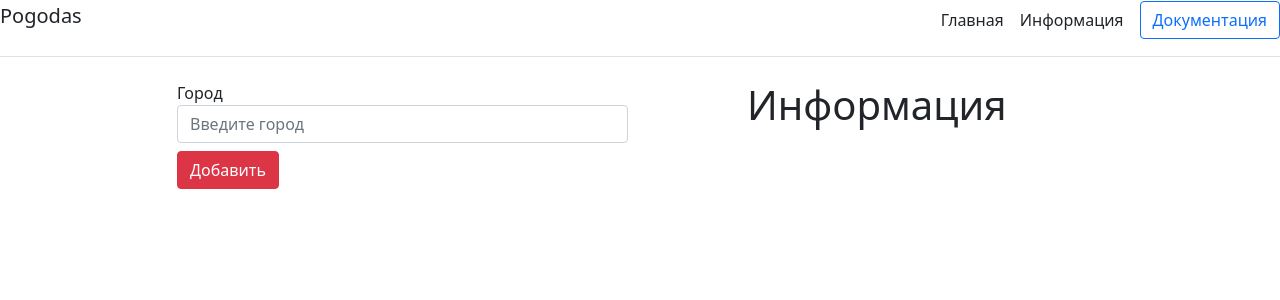
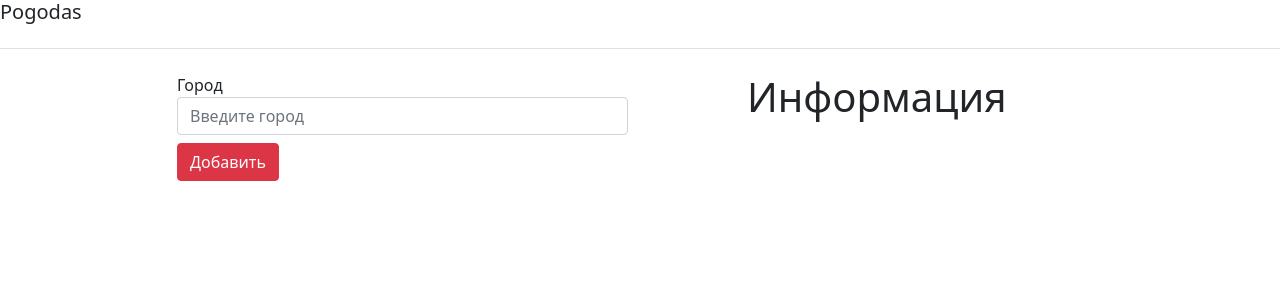
Before and after one commit to RomanPltn/Pogodas, a Django app: page / in a window 1280 px wide. Shown: the top 300 px of the page. Run offline with Django 4.2, Linux system fonts and the light colour scheme; data that the repository does not hold is empty.

Commit message:
Some changes

```diff
--- a/pogoda/templates/pogoda/index.html
+++ b/pogoda/templates/pogoda/index.html
@@ -9,11 +9,6 @@
 <body>
     <div class="d-flex flex-column flex-md-row align-items-center pb-3 mb-4 border-bottom">
       <h5 class="logo">Pogodas</h5>
-      <nav class="d-inline-flex mt-2 mt-md-0 ms-md-auto">
-        <a class="me-3 py-2 text-dark text-decoration-none" href="#">Главная</a>
-        <a class="me-3 py-2 text-dark text-decoration-none" href="#">Информация</a>
-      </nav>
-        <a class="btn btn-outline-primary" href="#">Документация</a>
         </div>
         <div class="container">
             <div class="row">
```
